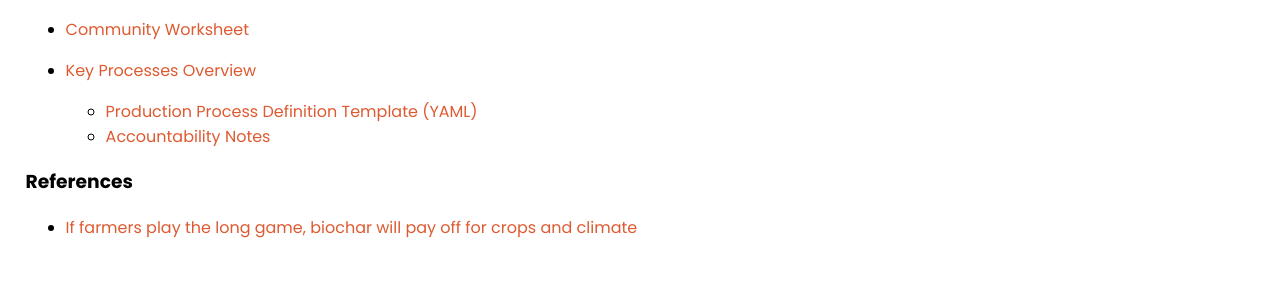
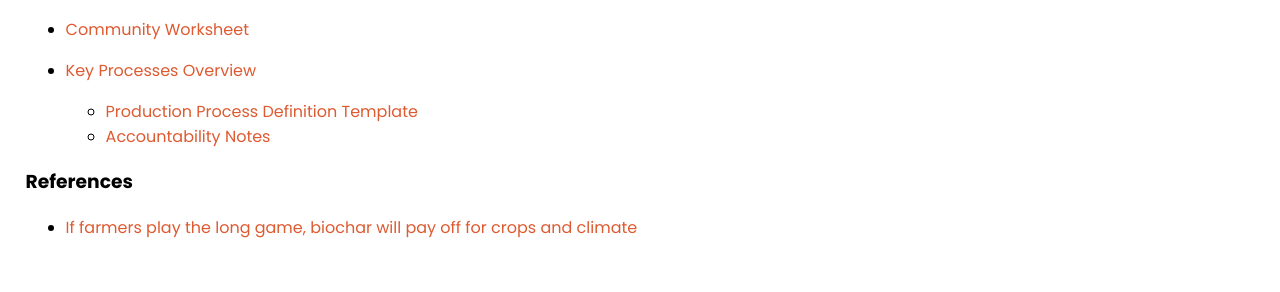
Before and after one commit to selfdriven-engagement/selfdriven-actuate, a Jekyll site: the page built from docs/pages/use-cases-biohub-mallorca.md, in a window 1280 px wide. Shown: the part 565-857 px from the top of the page. Built offline with Jekyll 4.4.1, drawn with Linux system fonts in a browser that asks for light colours.

Commit message:
Update use-cases-biohub-mallorca.md

```diff
--- a/docs/pages/use-cases-biohub-mallorca.md
+++ b/docs/pages/use-cases-biohub-mallorca.md
@@ -26,9 +26,9 @@ operating system for regeneration
 
 - [Community Worksheet](https://github.com/selfdriven-foundation/onboarding/blob/main/use-cases/beyonders-collective-biohub-mallorca/biohub-mallorca-selfdriven-onboarding-community-worksheet-1.pdf)
 
-- [Key Processes Overview](https://github.com/selfdriven-foundation/onboarding/tree/main/use-cases/beyonders-collective-biohub-mallorca/use-cases-biohub-mallorca-design-processes.md)
-    - [Production Process Definition Template (YAML)](https://github.com/selfdriven-foundation/onboarding/blob/main/use-cases/beyonders-collective-biohub-mallorca/use-cases-biohub-mallorca-process-production.yaml)
-    - [Accountability Notes](https://github.com/selfdriven-foundation/onboarding/blob/main/use-cases/beyonders-collective-biohub-mallorca/use-cases-biohub-mallorca-process-production-accountabilty.md)
+- [Key Processes Overview](https://docs.google.com/document/d/1KiThA2xr_E3FaXgJYCW9cJHOi8NLGR8MA54xSFUem08)
+    - [Production Process Definition Template](https://docs.google.com/document/d/17TNyC9OCl5jT7gjnq8tty0nHt1BFoKP42cAYTQGMXvI)
+    - [Accountability Notes](https://github.com/selfdriven-foundation/onboarding/blob/main/use-cases/beyonders-collective-biohub-mallorca/use-cases-biohub-mallorca-design-processes-accountability.md)
 
 ### References
 
```
